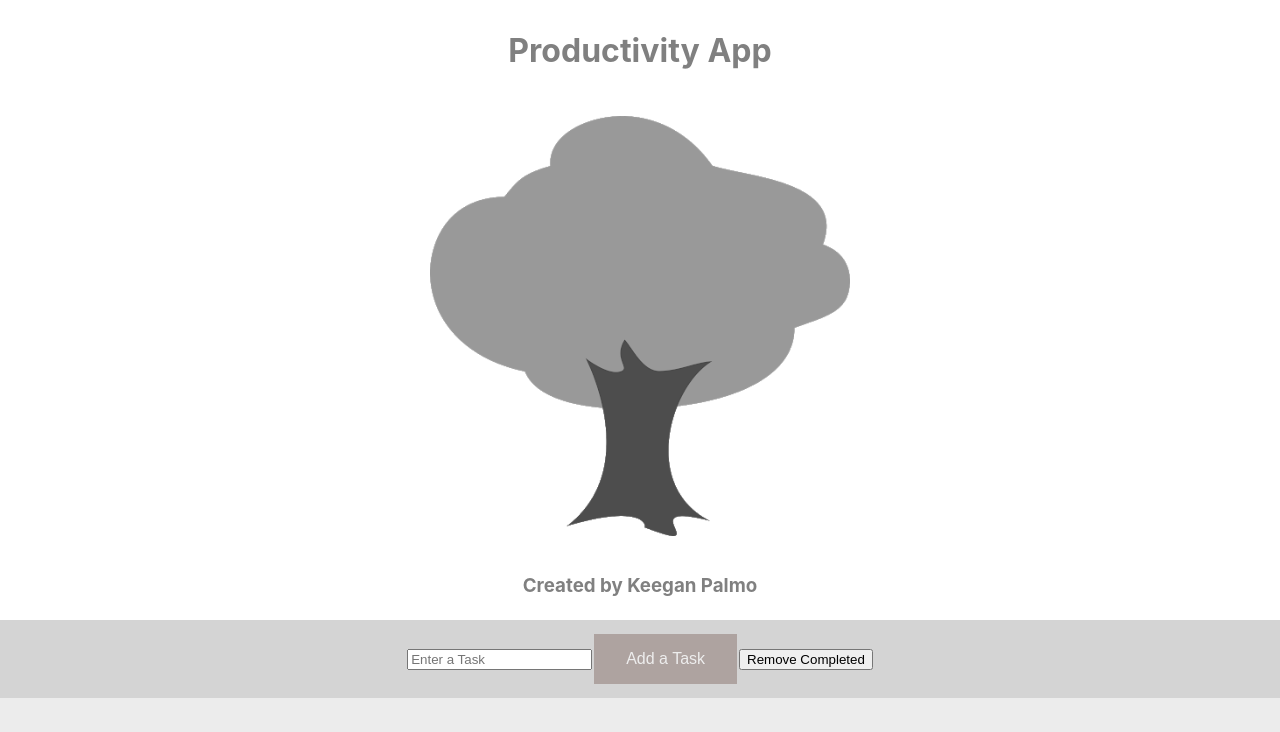
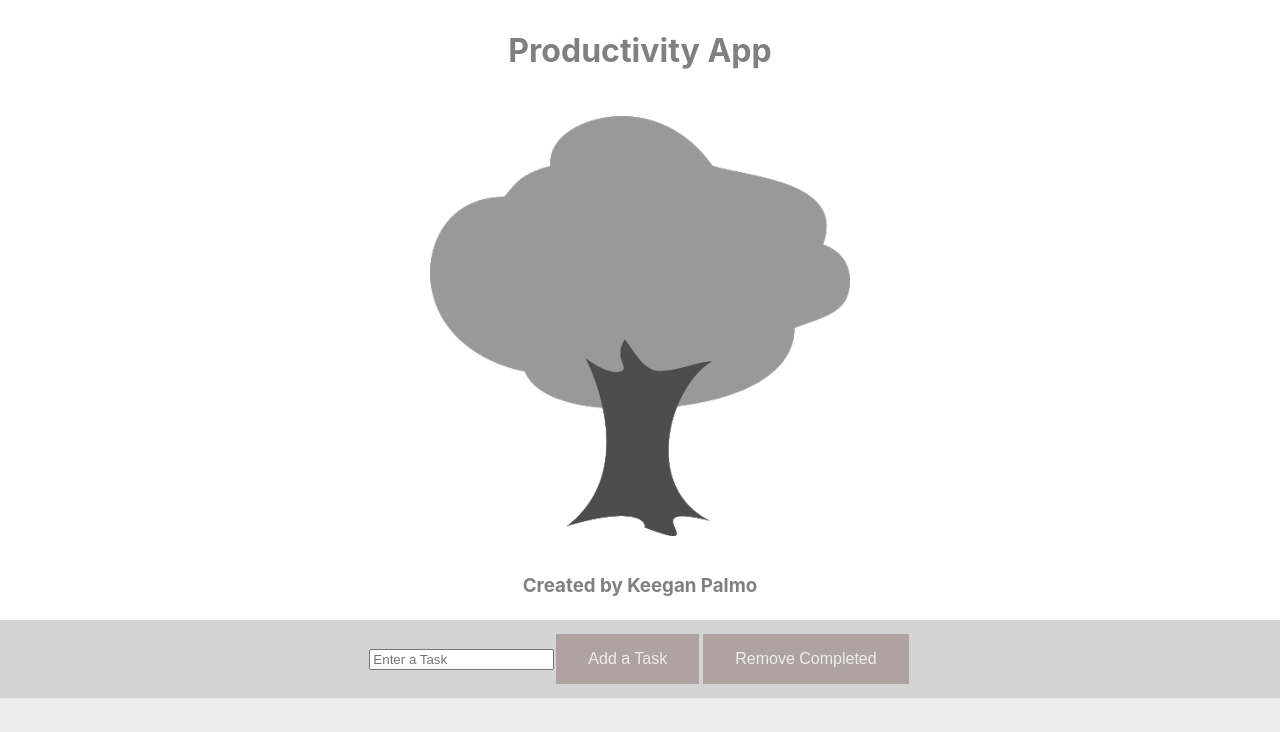
Before and after one commit to kppalmo/productivity-app, a React (Create React App) app: page / in a window 1280 px wide. Shown: the top 732 px of the page. Built offline with nearby package versions, Linux system fonts and the light colour scheme.

Commit message:
fixedRemove

```diff
--- a/src/App.js
+++ b/src/App.js
@@ -47,7 +47,7 @@ class App extends Component{
         this.setState({todos, todo: ''})
       }
 
-      removeItems = event => {
+    removeItems = event => {
         event.preventDefault();
         this.setState(prevState => {
           return {
@@ -56,7 +56,7 @@ class App extends Component{
             })
           }
         })
-      }
+    }
     addLocalStorage() { //takes item in state => renders data on screen
         for (let key in this.state) { //loops through items
             if (localStorage.hasOwnProperty(key)) { //checks to see if keys == keys
@@ -103,7 +103,7 @@ class App extends Component{
                 value ={this.state.todo}
                 inputChangeHandler={this.inputChangeHandler}
                 addTask={this.addTask}
-                removeTask={this.removeItems}/>
+                removeItems={this.removeItems}/>
                 <TodoList
                 todos={this.state.todos}
                 toggleComplete={this.toggleComplete}/>
--- a/src/components/TodoForum.js
+++ b/src/components/TodoForum.js
@@ -16,7 +16,7 @@ const  TodoForum = props => {
 
             <button class="button"
                 onClick={props.addTask}>Add a Task</button>
-            <button
+            <button class="button"
                 onClick={props.removeItems}>Remove Completed</button>
 
         </form>
```
